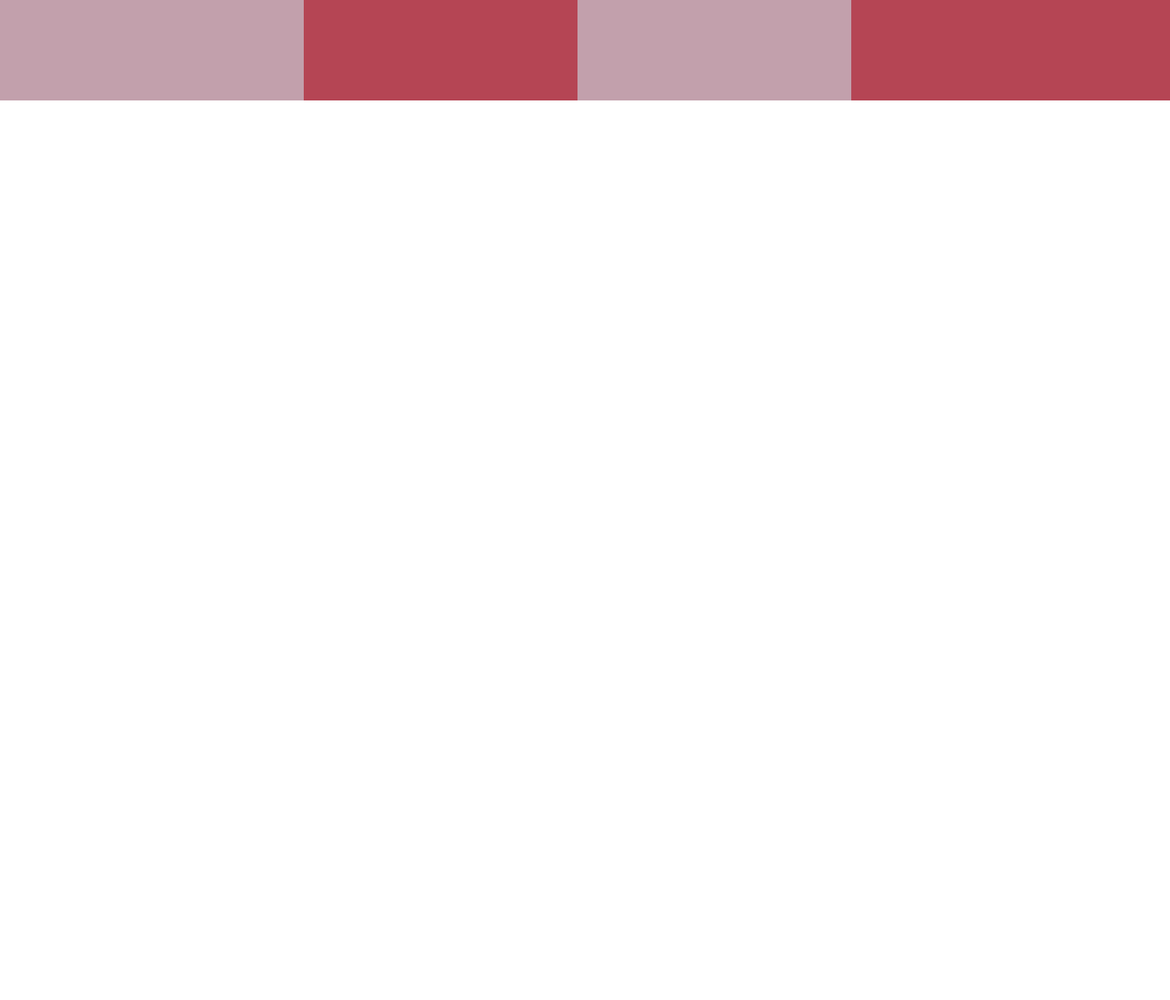
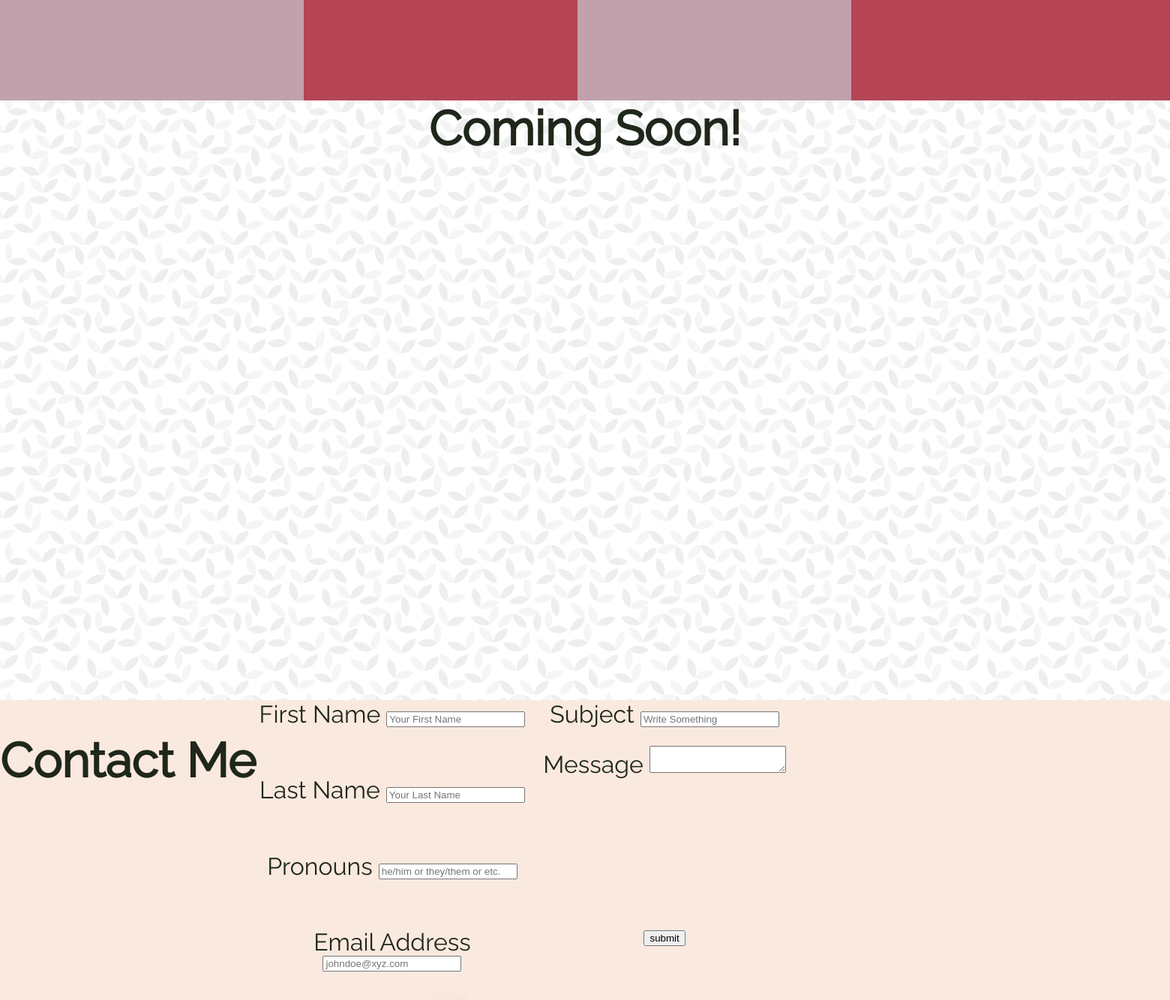
Before and after one commit to j3bronlam3s/Get-Busy-laCRM-2021, a PHP site: page / in a window 1560 px wide. Shown: the part 2266-3600 px from the top of the page at 75% size. Before the commit the page ends 2400 px from the top, so only its background shows below. Run offline with PHP 8.4, Linux system fonts and the light colour scheme.

Commit message:
Website update
Website frame is complete, details and styling are up next.

```diff
--- a/index.php
+++ b/index.php
@@ -169,6 +169,62 @@
 
     </div>
 
+    <!-- projects -->
+    <div id = "projects">
+        <h1>Coming Soon!</h1>
+    </div>
+
+    <!-- contact me -->
+    <div id = "contactMe">
+        <h1>Contact Me</h1>
+        <form style = "display: flex; flex-direction: row;">
+            <div style = "flex: 1; width: 50%; display: flex; flex-direction: column;">
+
+            <div style = "flex: 1;">
+                <label for="fName">First Name</label>
+                <input type="text" id="fName" name = "firstName" placeholder = "Your First Name">
+            </div>
+
+            <br>
+
+            <div style = "flex: 1;">
+                <label for="lName">Last Name</label>
+                <input type="text" id="lName" name = "lastName" placeholder = "Your Last Name">
+            </div>
+
+            <br>
+
+            <div style = "flex: 1;">
+                <label for="pronouns">Pronouns</label>
+                <input type="text" id="pNouns" name = "pronouns" placeholder = "he/him or they/them or etc.">
+            </div>
+
+            <br>
+
+            <div style = "flex: 1;">
+                <label for="email">Email Address</label>
+                <input type="text" id="email" name = "emailAddress" placeholder = "johndoe@xyz.com">
+            </div>
+            </div>
+
+            <div style = "flex: 1; width: 50%; display: flex; flex-direction: column;">
+            <div style = "flex: 1;">
+                <label for="subj">Subject</label>
+                <input type="text" id="subj" name = "subject" placeholder = "Write Something">
+            </div>
+
+            <div style = "flex: 4;">
+                <label for="message">Message</label>
+                <textarea id="message" name = "message" place holder = "Your Message Here"></textarea>
+            </div>
+
+            <div style = "flex: 1;">
+                <input type="submit" value = "submit">
+            </div>
+            </div>
+    </form>
+    </div>
+
 <!-- page end -->
 </div>
 
--- a/style.css
+++ b/style.css
@@ -118,15 +118,39 @@
         font-size: xx-large;
         flex: 1;
         color: #FEFFFE;
-        /* padding-left: 5%;
-        padding-right: 5%; */
 
     }
     #skills img{
         margin-top: 15px;
+        /* margin-bottom: 0px; */
     }
     #skills h1{
         margin-top: 15px;
         padding-top: 10px;
         padding-bottom: 10px;
     }
+    #projects{
+        margin-top: 0px;
+        height: 100vh;
+        width: 100%;
+        text-align: center;
+        font-size: xx-large;
+        background-image: url(aboutMeBackground.png);
+    }
+    #projects h1{
+        vertical-align: middle;
+        margin: 0px;
+    }
+    #contactMe{
+        height: 50vh;
+        width: 100%;
+        text-align: center;
+        font-size: xx-large;
+        background-image: url(personalBackground.jpg);
+        display: flex;
+        flex-direction: row;
+        vertical-align: middle;
+    }
+    #contactMe input{
+        width: inherit;
+    }
```
